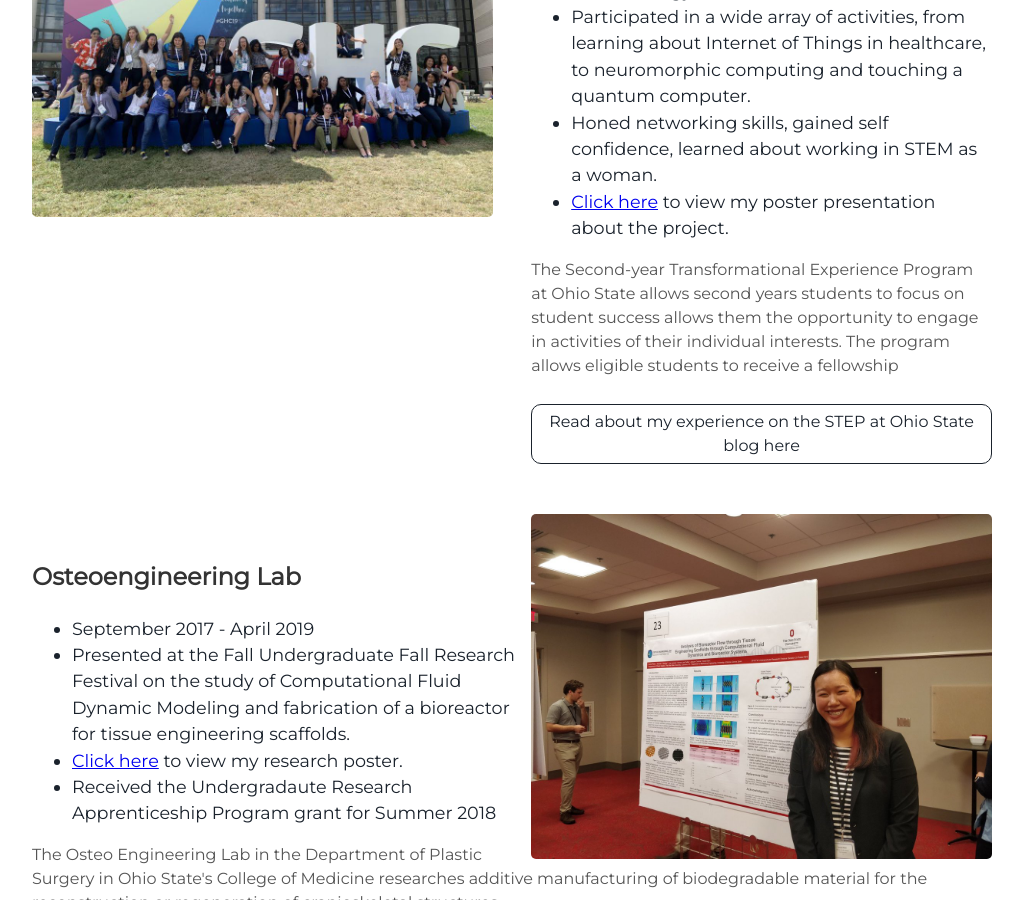
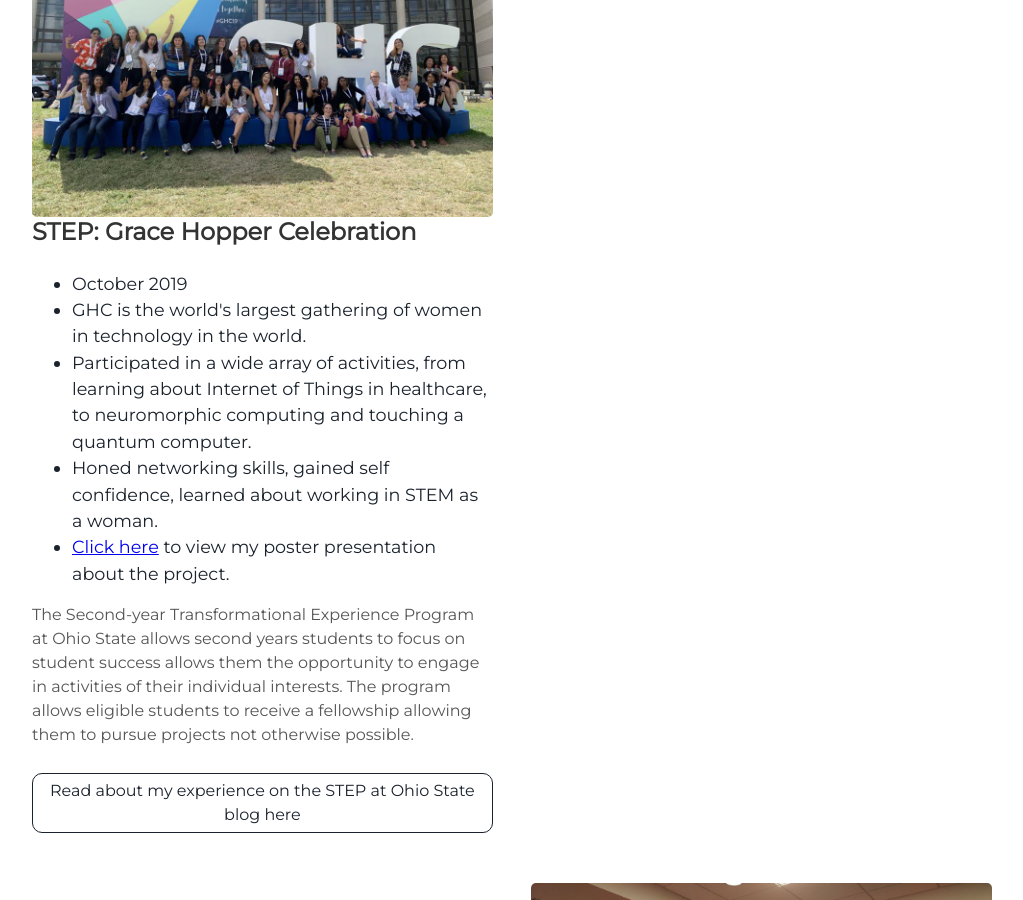
Before and after one commit to laurenpham/projects, a Jekyll site: the page built from index.html, in a window 1280 px wide and 900 px high, scrolled down 1753 px. Shown: the whole window, without its empty margins (128-1151 px from the left). Built offline with Jekyll 4.4.1, drawn with Linux system fonts in a browser that asks for light colours.

Commit message:
Update projects.html

```diff
--- a/_includes/projects.html
+++ b/_includes/projects.html
@@ -21,7 +21,7 @@
   <div class="images-left">
     <img alt="GHC logo" src="{{ "/assets/img/IMG_2451.JPG" | prepend: site.baseurl }}" />
   </div>
-  <div class="contents-right">
+  <div class="contents">
     <h3>STEP: Grace Hopper Celebration</h3>
     <ul>
       <li>October 2019</li>
@@ -31,7 +31,7 @@
       <li><a href="assets/STEPposter.pdf" class="image fit">Click here</a> to view my poster presentation about the project.</li>
     </ul>
     <p>The Second-year Transformational Experience Program at Ohio State allows second years students to focus on student success
-      allows them the opportunity to engage in activities of their individual interests. The program allows eligible students to receive a fellowship  </p>
+      allows them the opportunity to engage in activities of their individual interests. The program allows eligible students to receive a fellowship allowing them to pursue projects not otherwise possible.</p>
     <a class="project-link" href="https://u.osu.edu/stepleadership19/2019/10/22/25000-women-in-tech-and-me/">Read about my experience on the STEP at Ohio State blog here</a>
   </div>
 </div>
```
